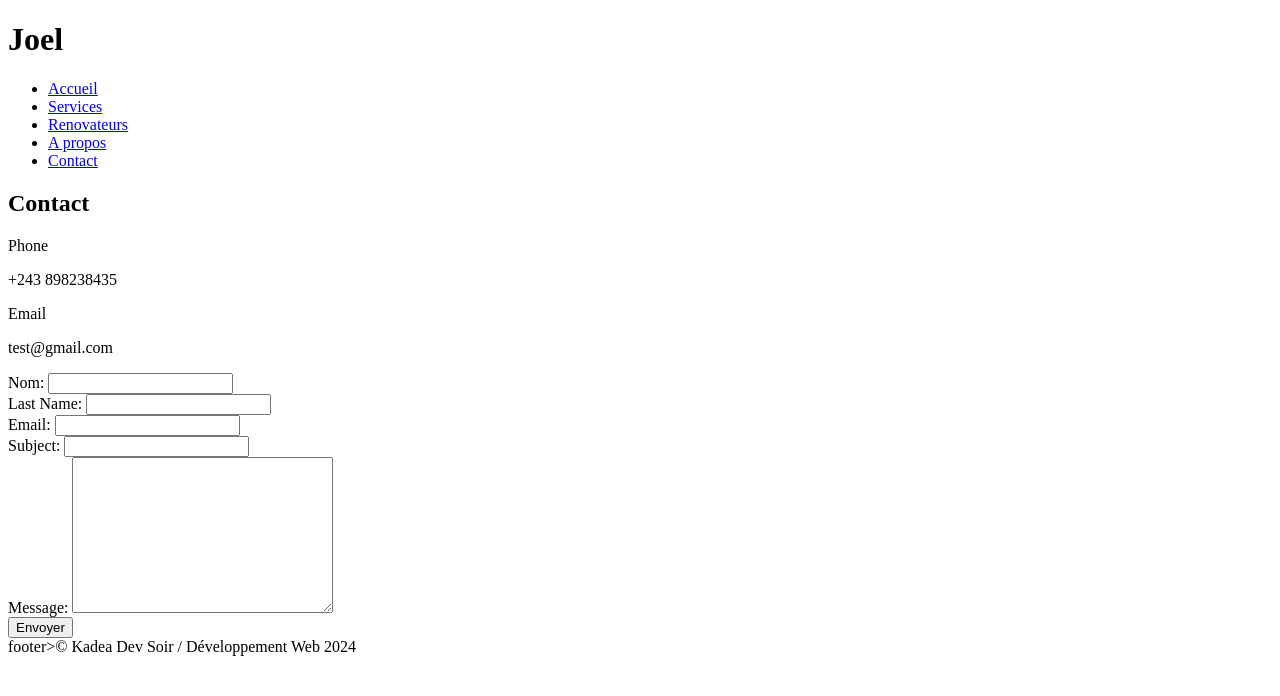
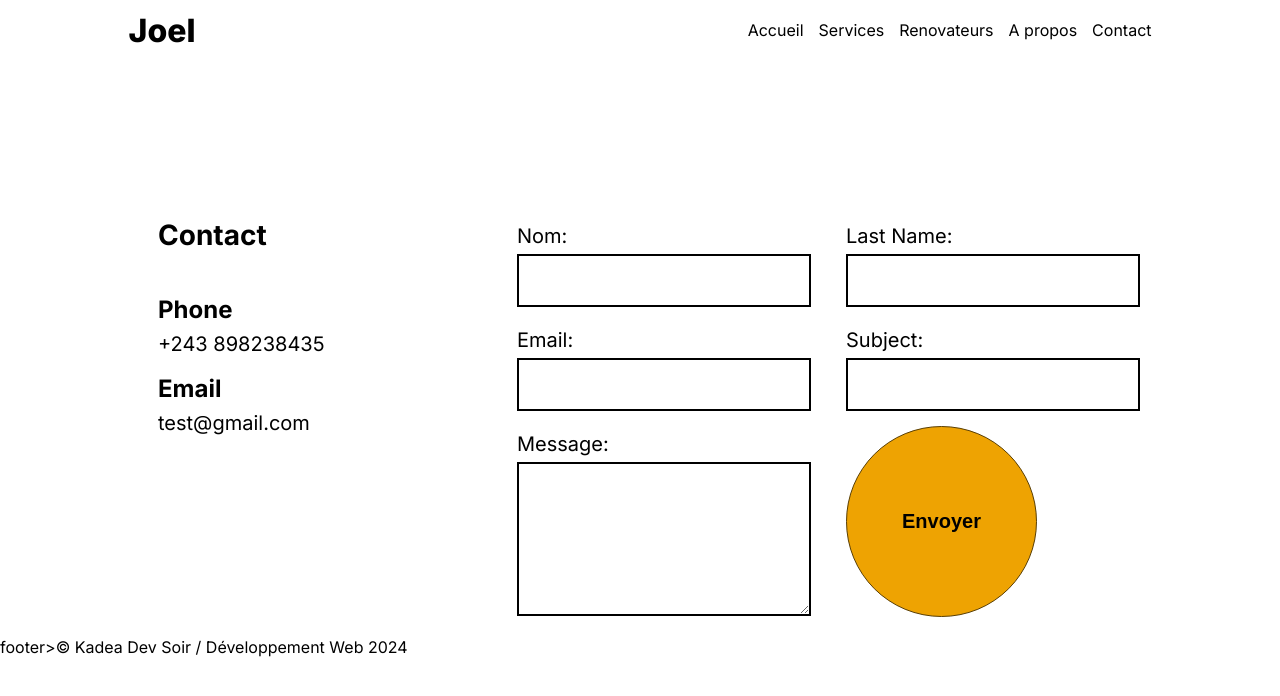
Before and after one commit to joelmulangu077/git-exercice, a plain HTML site: page contacts.html in a window 1280 px wide. Drawn offline with Linux system fonts and the light colour scheme.

Commit message:
modified link css balise

```diff
--- a/contacts.html
+++ b/contacts.html
@@ -4,33 +4,25 @@
     <meta charset="UTF-8" />
     <meta name="viewport" content="width=device-width, initial-scale=1.0" />
     <title>Contacts</title>
-		<link rel="stylesheet" href="style.css" type="texte/css">
+    <link rel="stylesheet" href="style.css" />
   </head>
   <body>
     <header class="personification">
       <div class="person-wrapper">
         <div>
-					<h1 class="logo">Joel</h1>
+          <h1 class="logo"><a href="index.html">Joel</a></h1>
         </div>
         <nav class="navigation">
           <ul class="navigation-ul">
-						<li><a href="#">Accueil</a></li>
-						<li><a href="#">Services</a></li>
-						<li><a href="#">Renovateurs</a></li>
+            <li><a href="index.html">Accueil</a></li>
+            <li><a href="services.html">Services</a></li>
+            <li><a href="renovateurs.html">Renovateurs</a></li>
             <li><a href="#">A propos</a></li>
-						<li><a href="#">Contact</a></li>
+            <li><a href="contacts.html">Contact</a></li>
           </ul>
         </nav>
       </div>
-
     </header>
-
-
-
-
-
-  <body>
-
     <main class="main">
       <section class="contact">
         <div class="left_side">
@@ -77,6 +69,6 @@
         </div>
       </section>
     </main>
-   <footer> footer>© Kadea Dev Soir / Développement Web 2024</footer>
+    <footer>footer>© Kadea Dev Soir / Développement Web 2024</footer>
   </body>
 </html>
```
Lines whose indentation alone changed are shown as unchanged.
